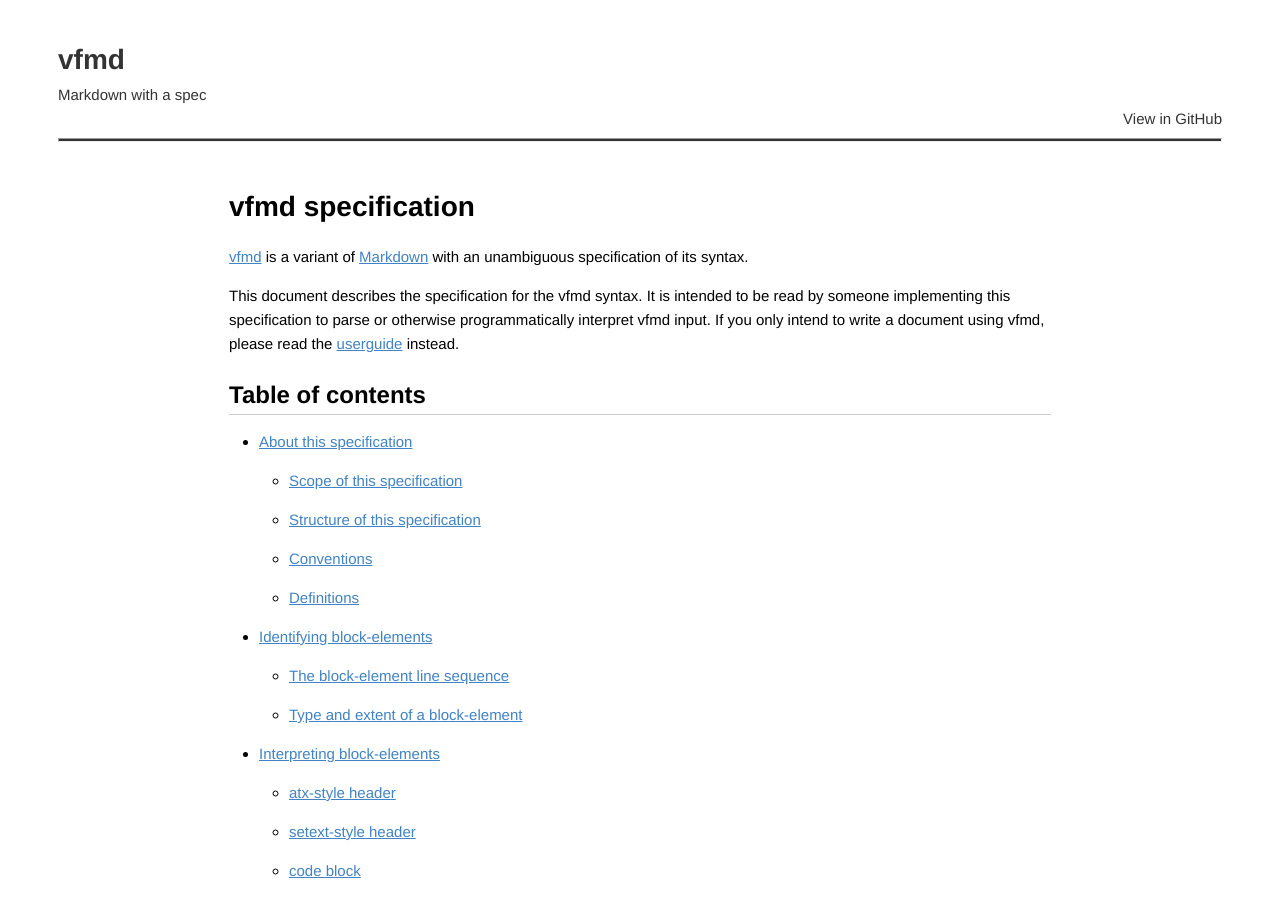
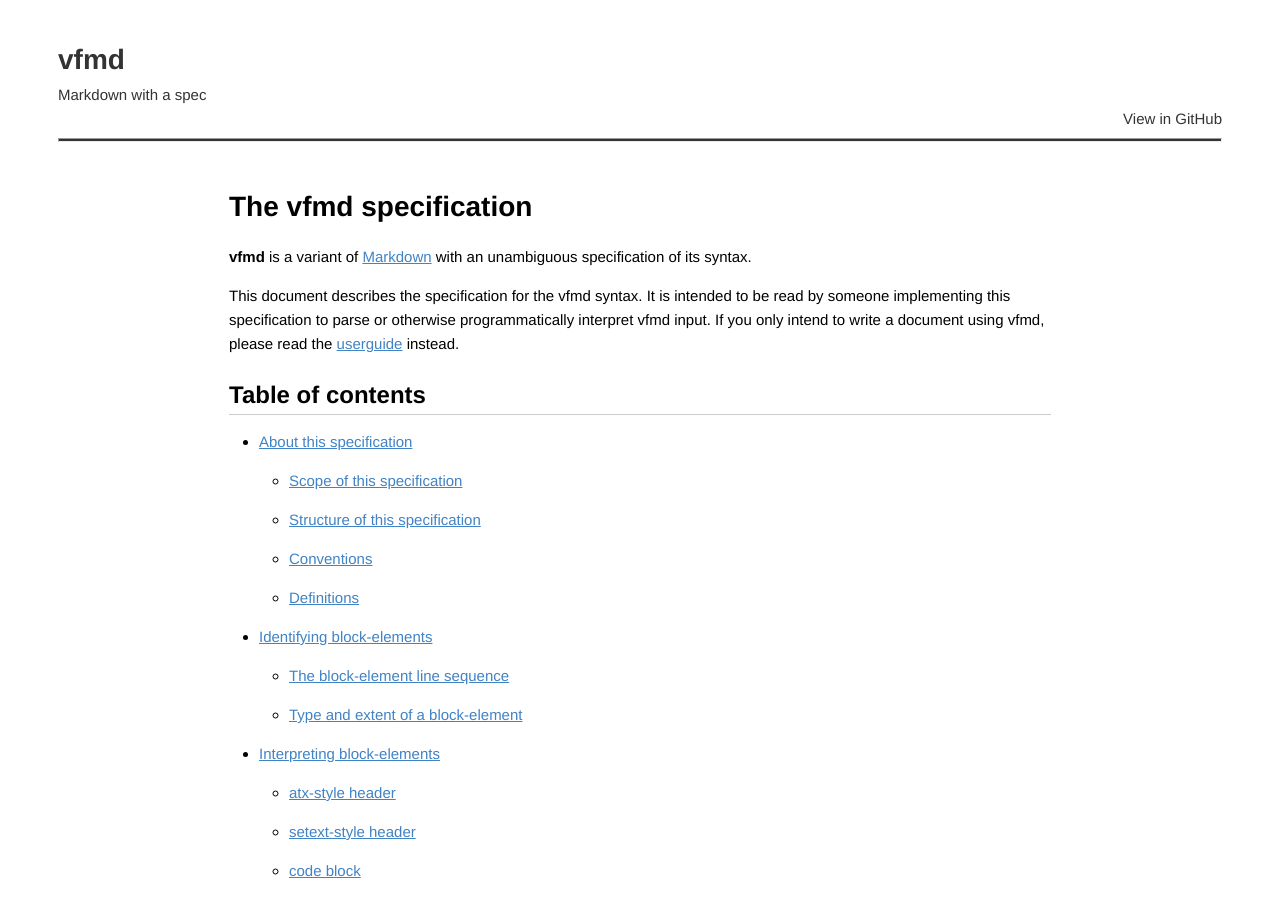
Before and after one commit to vfmd/vfmd-spec, a Jekyll site: the page built from specification.md, in a window 1280 px wide and 900 px high. Built offline with Jekyll 4.4.1, drawn with Linux system fonts in a browser that asks for light colours; Markdown is read by kramdown in place of the engine named in the settings.

Commit message:
Make the specification consistent with the other docs

```diff
--- a/specification.md
+++ b/specification.md
@@ -6,9 +6,9 @@ permalink: specification/
 
 ---
 
-<h1 id="vfmd-specification">vfmd specification</h1>
-
-[vfmd] is a variant of [Markdown] with an unambiguous specification of
+# The vfmd specification
+
+**vfmd** is a variant of [Markdown] with an unambiguous specification of
 its syntax.
 
 This document describes the specification for the vfmd syntax. It is
```
Also changed, not shown: other parts of specification.md (+1 -1 lines).
